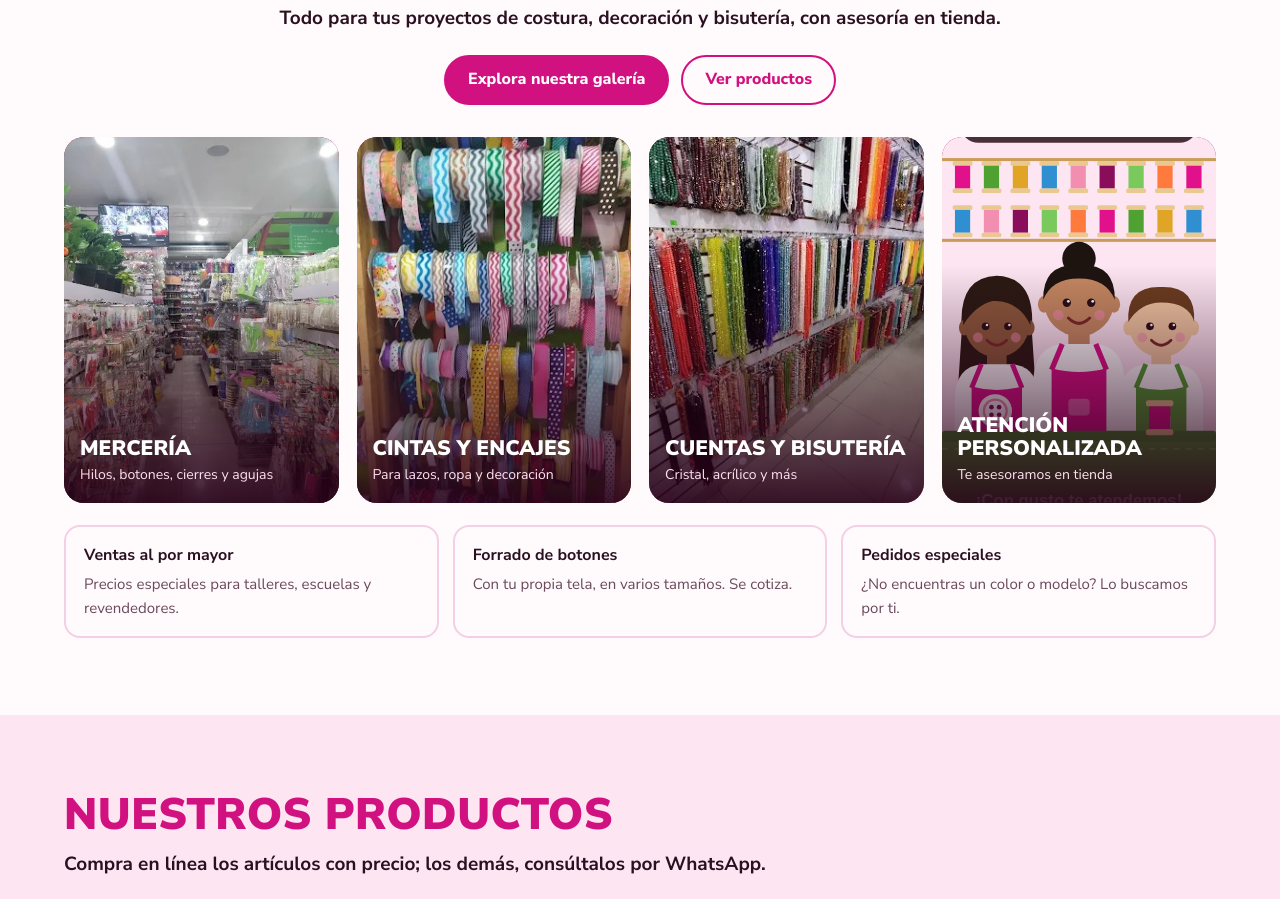
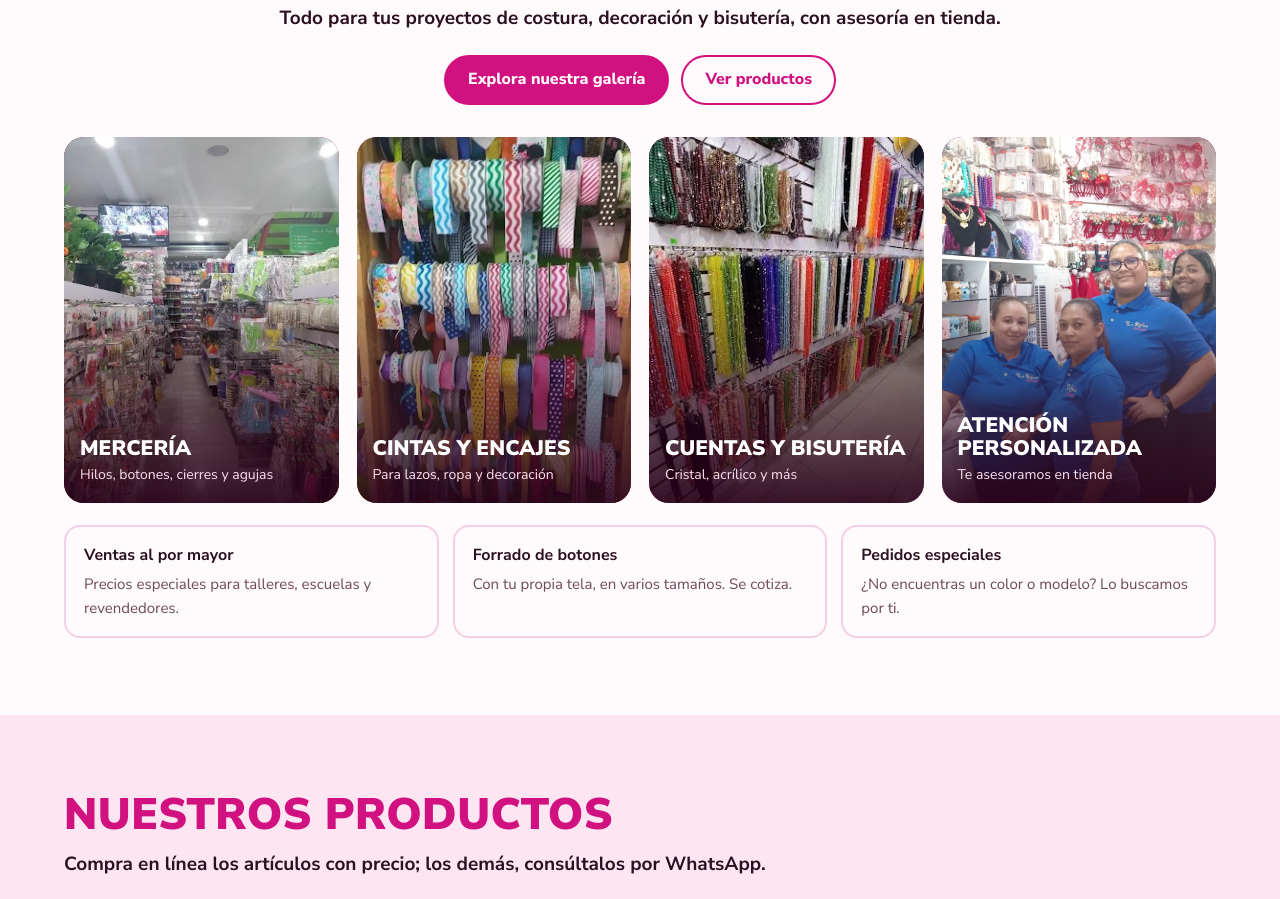
Before and after one commit to faregosoftware/mercerialareynawebpage, a plain HTML site: page index.html in a window 1280 px wide. Shown: the part 2139-3038 px from the top of the page. Drawn offline with Linux system fonts and the light colour scheme.

Commit message:
Servicios: foto del equipo en Atención personalizada
Co-Authored-By: Claude Opus 5.5 <noreply@anthropic.com>
Claude-Session: https://claude.ai/code/session_012Fabfr48DPB5oYA7VywSHp

```diff
--- a/content/sitio.json
+++ b/content/sitio.json
@@ -130,7 +130,7 @@
         "categoria": "Cuentas y bisutería"
       },
       {
-        "foto": "fotos/equipo.svg",
+        "foto": "fotos/nuestro-equipo.jpg",
         "titulo": "Atención personalizada",
         "texto": "Te asesoramos en tienda",
         "destino": "WhatsApp",
--- a/index.html
+++ b/index.html
@@ -115,7 +115,7 @@ nav a.on{background:var(--red);color:#fff}
 /* servicios */
 .tiles{display:grid;grid-template-columns:repeat(4,minmax(0,1fr));gap:18px;margin-top:32px}
 .tile{position:relative;display:block;border-radius:20px;overflow:hidden;aspect-ratio:3/4;text-decoration:none;color:#fff;background:var(--red2)}
-.tile img{position:absolute;inset:0;width:100%;height:100%;object-fit:cover;transition:transform .5s}
+.tile img{position:absolute;inset:0;width:100%;height:100%;object-fit:cover;object-position:center 35%;transition:transform .5s}
 .tile:hover img{transform:scale(1.06)}
 .tile::after{content:"";position:absolute;inset:0;background:linear-gradient(180deg,rgba(40,0,25,0) 35%,rgba(40,0,25,.9))}
 .tile span{position:absolute;z-index:1;left:16px;right:16px;bottom:16px;text-align:left}
```
